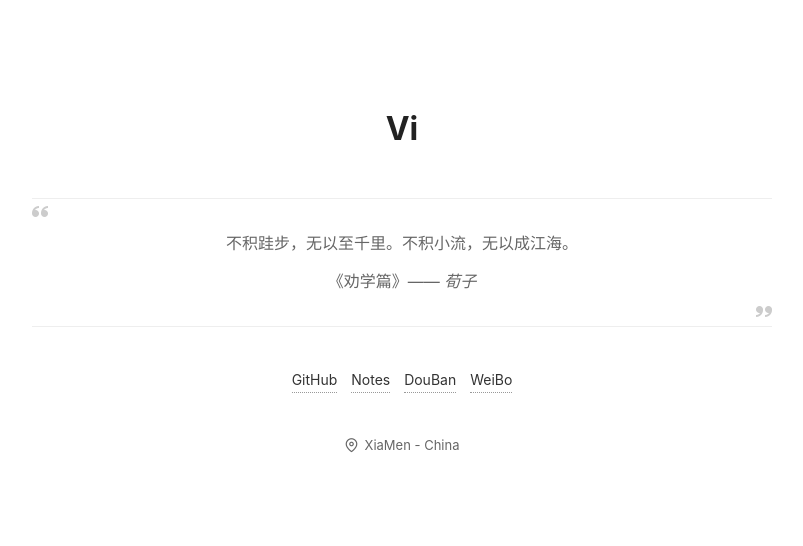
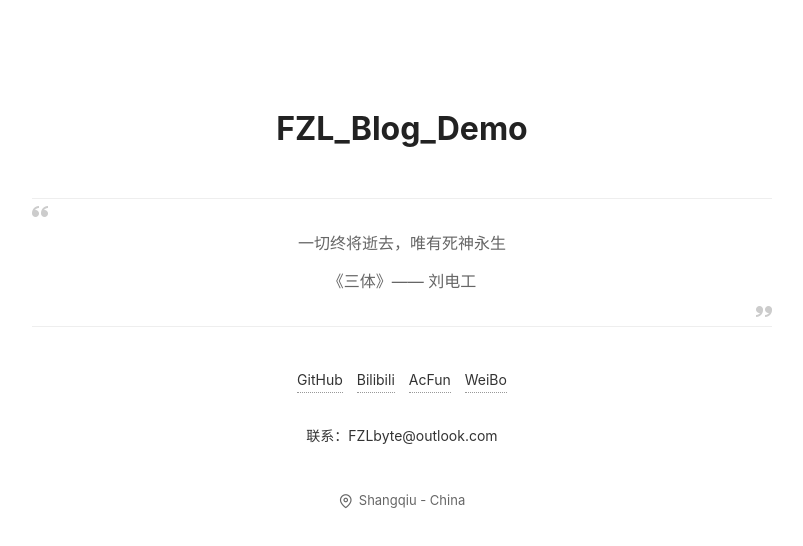
Before and after one commit to Austinier/GIt_Demo, a plain HTML site: page index.html in a window 1280 px wide. Shown: the whole page, without its empty margins (238-1041 px from the left). Drawn offline with Linux system fonts and the light colour scheme; files whose address does not match are found by name.

Commit message:
Update index.html

```diff
--- a/index.html
+++ b/index.html
@@ -4,7 +4,7 @@
   <meta charset="utf-8">
   <meta http-equiv="X-UA-Compatible" content="IE=edge">
   <meta name="viewport" content="width=device-width, initial-scale=1">
-  <title>Vi</title>
+  <title>FZL_Blog_Demo</title>
   <meta name="Description" content="Home Page of iissnan">
   <meta name="color-scheme" content="dark light">
   <script>(function(H){H.className=H.className.replace(/\bno-js\b/,'js')})(document.documentElement)</script>
@@ -13,30 +13,33 @@
 
 <body>
   <div class="vi">
-    <h1 class="animate-slide-in-down">Vi</h1>
+    <h1 class="animate-slide-in-down">FZL_Blog_Demo</h1>
     <div class="quote">
       <span class="quote-line quote-line-start animate-slide-in-left"></span>
       <span class="quote-icon quote-icon-start animate-slide-in-down">
         <i class="icon icon-quotes-left"></i>
       </span>
-      <p class="quote-content animate-slide-in-down">不积跬步，无以至千里。不积小流，无以成江海。</p>
-      <p class="quote-author animate-slide-in-down">《劝学篇》—— <em>荀子</em></p>
+      <p class="quote-content animate-slide-in-down">一切终将逝去，唯有死神永生</p>
+      <p class="quote-author animate-slide-in-down">《三体》—— 刘电工</p>
       <span class="quote-icon quote-icon-end animate-slide-in-up">
         <i class="icon icon-quotes-right"></i>
       </span>
       <span class="quote-line quote-line-end animate-slide-in-right"></span>
     </div>
     <div class="links">
-      <a href="https://github.com/iissnan" class="animate-slide-in-down">GitHub</a>
-      <a href="https://notes.iissnan.com" class="animate-slide-in-down">Notes</a>
-      <a href="https://douban.com/people/iissnan" class="animate-slide-in-down">DouBan</a>
-      <a href="https://weibo.com/iissnan" class="animate-slide-in-down">WeiBo</a>
+      <a href="https://github.com/Austinier" class="animate-slide-in-down">GitHub</a>
+      <a href="https://space.bilibili.com/350901385" class="animate-slide-in-down">Bilibili</a>
+      <a href="https://www.acfun.cn/u/17776337" class="animate-slide-in-down">AcFun</a>
+      <a href="https://weibo.com/6270147780" class="animate-slide-in-down">WeiBo</a>
+      <br>
+      <p class="quote-content animate-slide-in-down">联系：FZLbyte@outlook.com</p>
     </div>
     <div class="location">
       <span class="location-icon animate-slide-in-up">
         <i class="icon icon-map-pin"></i>
       </span>
-      <span class="location-text animate-slide-in-down">XiaMen - China</span>
+      <span class="location-text animate-slide-in-down">Shangqiu - China</span>
+
     </div>
     <div class="relocating">
       Navigating to: <span class="relocate-location"></span>...
```
